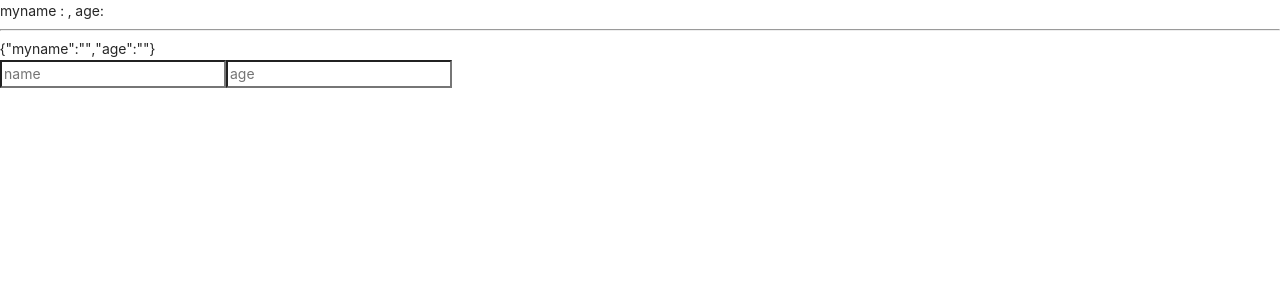
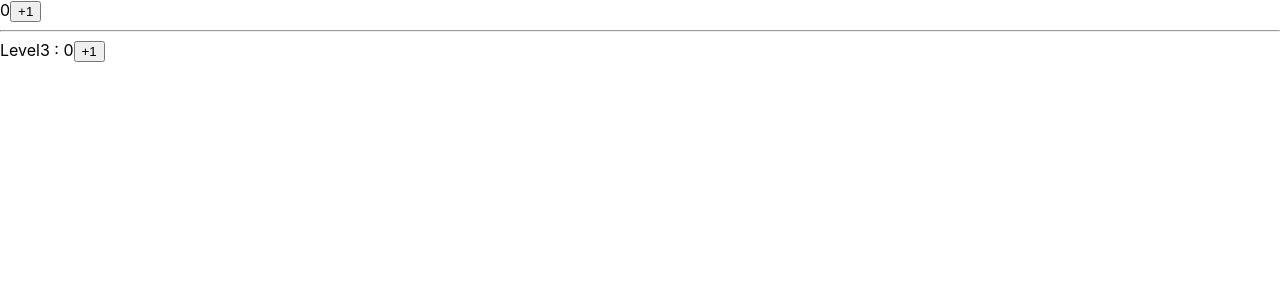
Before and after one commit to imaginary84/react-study, a React (Create React App) app: page / in a window 1280 px wide. Shown: the top 300 px of the page. Built offline with nearby package versions, Linux system fonts and the light colour scheme.

Commit message:
Context API

```diff
--- /dev/null
+++ b/src/App8.js
@@ -0,0 +1,32 @@
+import React, { createContext, useContext, useState } from 'react';
+
+const CounterContext = createContext();
+
+const App = () => {
+  const [value, setValue] = useState(0);
+  const onIncreament = () => setValue((prevState) => prevState + 1);
+
+  return (
+    <div>
+      {value}
+      <button onClick={onIncreament}> +1 </button>
+      <hr />
+      <CounterContext.Provider value={{ value, onIncreament }}>
+        <Level3 />
+      </CounterContext.Provider>
+    </div>
+  );
+};
+
+const Level3 = () => {
+  const { value, onIncreament } = useContext(CounterContext);
+
+  return (
+    <div>
+      Level3 : {value}
+      <button onClick={onIncreament}>+1</button>
+    </div>
+  );
+};
+
+export default App;
```
Also changed, not shown: src/App7.js (added, +18 -0 lines), src/index.js (+7 -5 lines).
